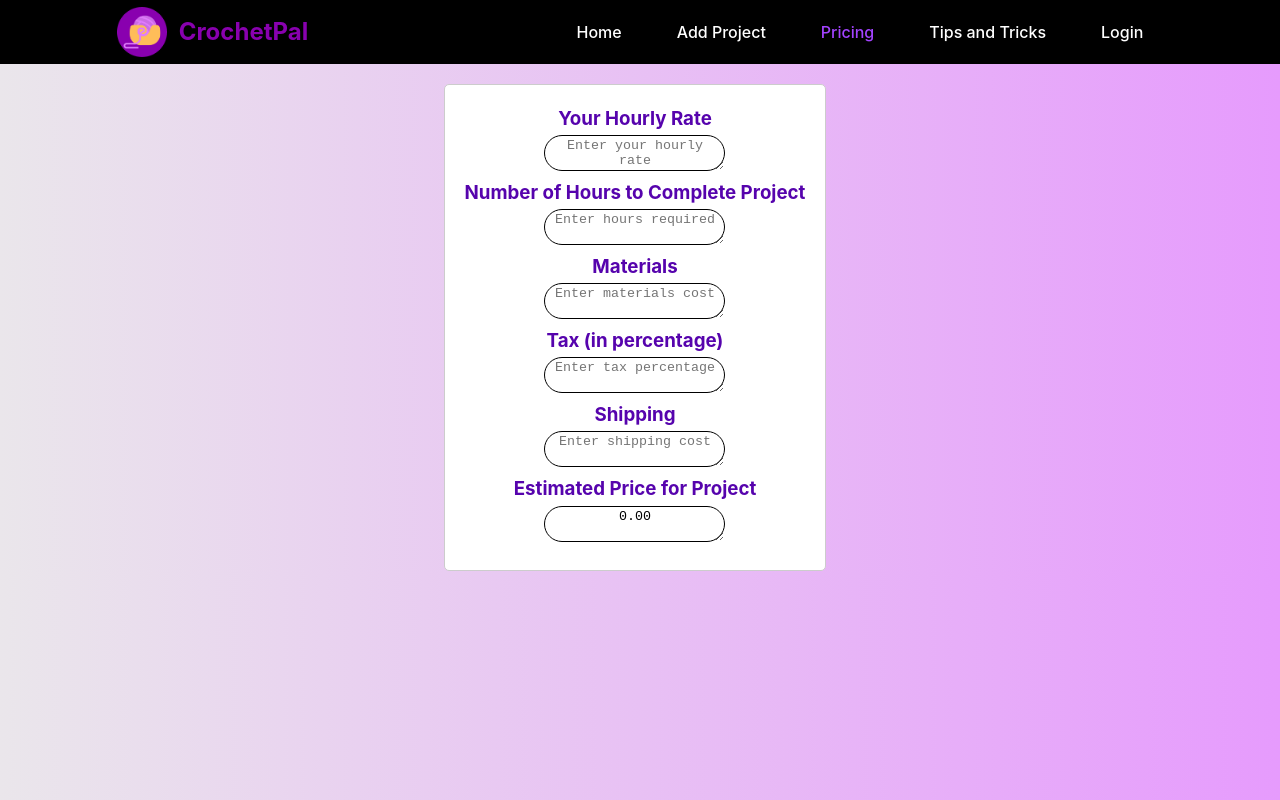
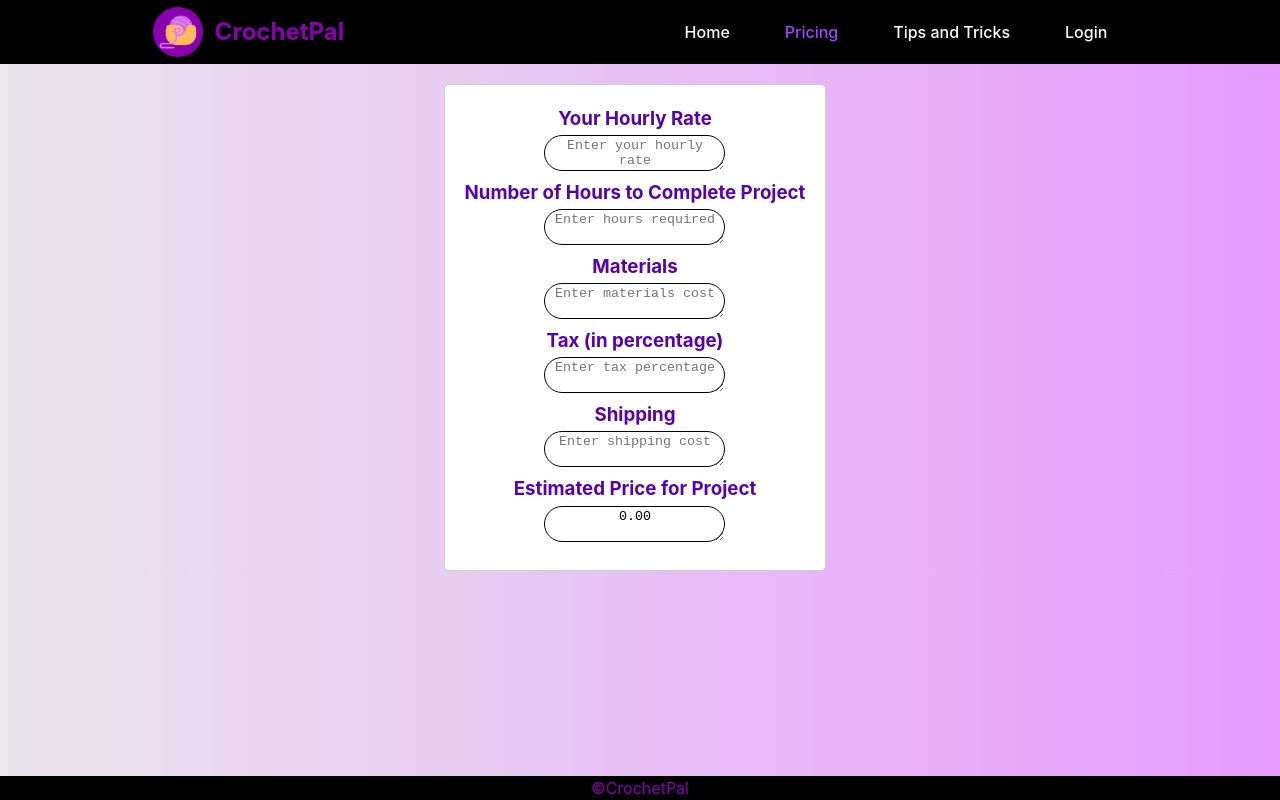
Before and after one commit to mabelheiner/crochetpal, a React (Vite) app: page /pricing in a window 1280 px wide. Built offline with nearby package versions, Linux system fonts and the light colour scheme; no server answers.

Commit message:
added titles to the pages and footer to the pricing page

```diff
--- a/src/Home.jsx
+++ b/src/Home.jsx
@@ -115,6 +115,8 @@ const Home = () => {
         </div>
 
         <Navbar active='home'/>
+        <br></br>
+        <h1>Your Projects</h1>
         <ul className='project-list'>{projectList}</ul>
         </>
         ) : (
--- a/src/Navbar.jsx
+++ b/src/Navbar.jsx
@@ -33,7 +33,7 @@ const Navbar = (props) => {
     }, [])
 
     const hamVisibility = () => {
-        if (window.innerWidth > 812) {
+        if (window.innerWidth > 710) {
             setHamIsVisible(true);
             setNonHamIsVisible(true);
             setNavIsVisible(true);
@@ -72,7 +72,6 @@ const Navbar = (props) => {
             <ul className='non-ham' style={{display: NavIsVisible ? 'flex': 'none'}}>
 
                 <li className={props.active == 'home' ? 'active': null}><a href="/">Home</a></li>
-                <li className={props.active == 'editproject' ? 'active': null}><a href="/addproject">Add Project</a></li>
                 <li className={props.active == 'pricing' ? 'active': null}><a href="/pricing">Pricing</a></li>
                 <li className={props.active == 'tips' ? 'active': null}><a href='/tips'>Tips and Tricks</a></li>
         {session ? (
--- a/src/Pricing.jsx
+++ b/src/Pricing.jsx
@@ -4,6 +4,7 @@ import React, { useEffect, useState } from 'react';
 import './Pricing.css';
 import Navbar from "./Navbar";
 import "./index.css";
+import Footer from './Footer';
 
 export default function Pricing() {
   const [tax, setTax] = useState("");
@@ -82,6 +83,7 @@ export default function Pricing() {
 
         </div>
       </div>
+      <Footer />
     </>
   );
 }
--- a/src/TipsAndTricks.jsx
+++ b/src/TipsAndTricks.jsx
@@ -16,6 +16,7 @@ const TipsAndTricks = () => {
   return (
     <>
       <Navbar active='tips' />
+      <br></br>
       <h1>Tips, Tricks, and Questions </h1>
 
       <div className='question'>
--- a/src/addproject.jsx
+++ b/src/addproject.jsx
@@ -124,8 +124,11 @@ export default function EditProject() {
     return (
       <>
         <Navbar active='editproject'/>
+
     <div class="content">
     <div class="rightside">
+          <br></br>
+          <h1>Add a New Project</h1>
           <div class="text-boxes">
             <label htmlFor="name">Project Name</label>
             <input type="text" name='name' className="small_box" placeholder='Blanket' value={projectName} onChange={(e) => setProjectName(e.target.value)}></input>
```
